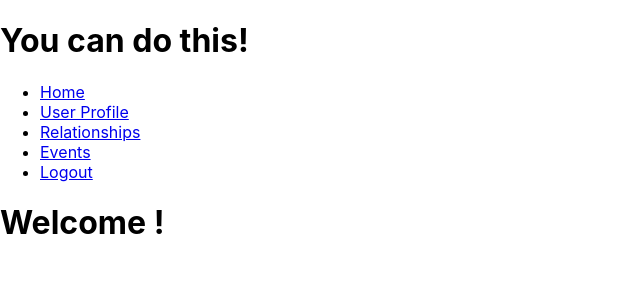
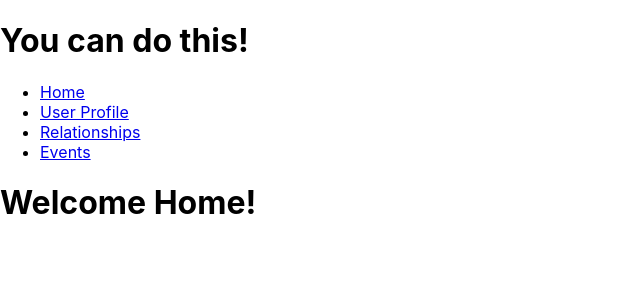
Before and after one commit to jenshaw86/relationship-tracker, a React (Create React App) app in the folder relationships-tracker/: page / in a window 1280 px wide. Shown: the top 300 px of the page, without its empty margins (0-640 px from the left). Built offline with nearby package versions, Linux system fonts and the light colour scheme; no server answers.

Commit message:
Refactor using hooks. Fetch relationship data. Add local state.

```diff
--- a/relationships-tracker/src/App.js
+++ b/relationships-tracker/src/App.js
@@ -1,62 +1,29 @@
 import React from 'react';
-import {BrowserRouter as Router, Route, Link } from 'react-router-dom';
-import logo from './logo.svg';
-import './App.css';
+import {BrowserRouter as Router, Route } from 'react-router-dom';
+import Navbar from './components/Navbar'
 import Home from './containers/Home'
 import Profile from './containers/Profile'
 import Relationships from './containers/Relationships'
+import RelationshipProfile from './components/RelationshipProfile'
 import Events from './containers/Events'
 import Logout from './components/Logout'
 
-class App extends React.Component {
-  constructor() {
-    super();
-    this.state = {
-      user: {}
-    }
-  }
+const App = () => {
 
-  componentDidMount() {
-    fetch('http://localhost:3000/users/1')
-    .then(res => res.json())
-    .then(data => {
-      this.setState({
-        user: data
-      })
-    })
-  }
-
-  render() {
   return (
     <>
       <h1>You can do this!</h1>
       <Router>
-          <ul>
-            <li>
-              <Link to='/'>Home</Link>
-            </li>
-            <li>
-              <Link to='/profile'>User Profile</Link>
-            </li>
-            <li>
-              <Link to='/relationships'>Relationships</Link>
-            </li>
-            <li>
-              <Link to='/events'>Events</Link>
-            </li>
-            <li>
-              <Link to='/logout'>Logout</Link>
-            </li>
-          </ul>
-          <Route exact path="/" render={ () => < Home first_name={this.state.user.first_name} /> } />
-          <Route path="/profile" render={ () => < Profile /> } />
-          <Route path="/relationships" render={ () => < Relationships relationships={this.state.user.relationships} /> } />
-          <Route path="/events" render={ () => < Events /> } />
+        <Navbar />
+        <Route exact path="/" render={ (props) => < Home {...props} /> } />
+        <Route path="/profile" render={ (props) => < Profile {...props} /> } />
+        <Route exact path="/relationships" render={ (props) => < Relationships {...props} /> } />
+        <Route path="/relationships/:id" render={ (props) => <RelationshipProfile {...props} /> } />
+        <Route path="/events" render={ (props) => < Events {...props} /> } />
         <Route path="/logout" render={ () => < Logout /> } />
       </Router>
     </>
   );
 }
-}
 
 export default App;
--- /dev/null
+++ b/relationships-tracker/src/components/Navbar.js
@@ -0,0 +1,18 @@
+import React from 'react'
+import {Link, NavLink} from 'react-router-dom';
+
+const Navbar = () => {
+    return (
+        <nav>
+          <ul>
+            <li><Link to='/'>Home</Link></li>
+            <li><NavLink to='/profile'>User Profile</NavLink></li>
+            <li><NavLink to='/relationships'>Relationships</NavLink></li>
+            <li><NavLink to='/events'>Events</NavLink></li>
+            {/* <li><Link to='/logout'>Logout</Link></li> */}
+          </ul>
+        </nav>
+    )
+}
+
+export default Navbar
--- a/relationships-tracker/src/components/RelationshipCard.js
+++ b/relationships-tracker/src/components/RelationshipCard.js
@@ -1,15 +1,29 @@
 import React from 'react';
+import {BrowserRouter as Router, Link } from 'react-router-dom';
 
-const RelationshipCard = props => {
+const RelationshipCard = (props) => {
 
-    const {first_name, last_name, relationship_type, relationship_length} = props.relationship
+    const {
+        first_name,
+        last_name,
+        relationship_type,
+        relationship_length,
+        id
+    } = props.relationship
+
+
+
     return(
         <div>
-            <h3>{`${first_name} ${last_name}`}</h3>
-            <ul>
-                <li>{relationship_type}</li>
-                <li>{relationship_length}</li>
-            </ul>
+            <Link to={`/relationships/${id}`}>
+                <div className='relationship_card'>
+                    <h3>{`${first_name} ${last_name}`}</h3>
+                    <ul>
+                        <li>{relationship_type}</li>
+                        <li>{relationship_length}</li>
+                    </ul>
+                </div>
+            </Link>
         </div>
     )
 }
--- /dev/null
+++ b/relationships-tracker/src/components/RelationshipProfile.js
@@ -0,0 +1,22 @@
+import React from 'react'
+
+const RelationshipProfile = () => {
+    // const {
+    //     first_name,
+    //     last_name,
+    //     email,
+    //     phone_number,
+    //     image,
+    //     birthday,
+    //     relationship_type,
+    //     relationship_length,
+    //     relationship_description} = {...props.relationship}
+
+    return (
+        <div>
+            <h1>Someone's Profile</h1>
+        </div>
+    )
+}
+
+export default RelationshipProfile
--- a/relationships-tracker/src/containers/Home.js
+++ b/relationships-tracker/src/containers/Home.js
@@ -1,13 +1,10 @@
 import React from 'react';
 
-// props :
-// first_name
-
-const Home = props => {
+const Home = () => {
 
         return (
             <>
-                <h1>Welcome {props.first_name}!</h1>
+                <h1>Welcome Home!</h1>
             </>
         )
 }
--- a/relationships-tracker/src/containers/Relationships.js
+++ b/relationships-tracker/src/containers/Relationships.js
@@ -1,15 +1,19 @@
-import React from 'react';
+import React, { useState, useEffect } from 'react';
 import RelationshipCard from '../components/RelationshipCard'
 
-// props :
-// relationships: []
+const Relationships = () => {
+    const [relationships, setRelationships] = useState([])
 
-const Relationships = props => {
+    useEffect(() => {
+        fetch('http://localhost:3000/relationships')
+        .then(res => res.json())
+        .then(data => setRelationships(data))
+    }, [])
 
     const displayAllRelationships = () => {
-        if (props.relationships && props.relationships.length !== 0 ) {
-            return props.relationships.map( rel => {
-                return <RelationshipCard relationship={rel} />
+        if (relationships && relationships.length !== 0 ) {
+            return relationships.map(rel => {
+                return <RelationshipCard key={rel.id} relationship={rel} />
             })
         }
     }
```
Lines whose indentation alone changed are shown as unchanged.
